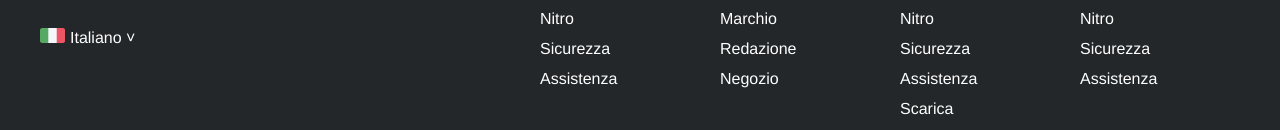
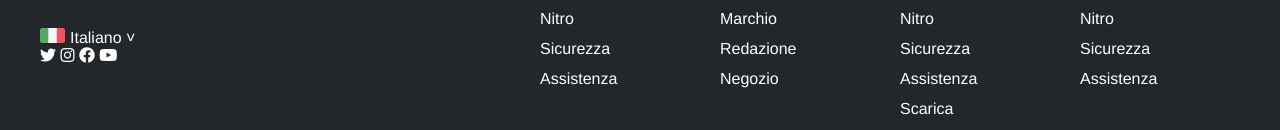
Before and after one commit to MarcoSalvatore91/htmlcss-discord, a plain HTML site: page index.html in a window 1280 px wide. Shown: the part 4357-4487 px from the top of the page. Drawn offline with Linux system fonts and the light colour scheme.

Commit message:
correzione_errori

```diff
--- a/index.html
+++ b/index.html
@@ -8,6 +8,7 @@
     <meta name="description" content="Discord">
     <link rel="icon" href="img/download.png">
     <link rel="stylesheet" href="css/style.css">
+    <link rel="stylesheet" href="https://cdnjs.cloudflare.com/ajax/libs/font-awesome/6.0.0-beta2/css/all.min.css" integrity="sha512-YWzhKL2whUzgiheMoBFwW8CKV4qpHQAEuvilg9FAn5VJUDwKZZxkJNuGM4XkWuk94WCrrwslk8yWNGmY1EduTA==" crossorigin="anonymous" referrerpolicy="no-referrer" />
     <title>Discord</title>
 </head>
 <body>
@@ -111,10 +112,10 @@
                 <h1>Il tuo posto per<br>parlare</h1>
                 <img src="img/ita.png" alt="flag"><span>Italiano &#709;</span>
                 <div id="icon">
+                    <i class="fab fa-twitter"></i>
+                    <i class="fab fa-instagram"></i>
                     <i class="fab fa-facebook"></i>
-                    <img src="" alt="">
-                    <img src="" alt="">
-                    <img src="" alt="">
+                    <i class="fab fa-youtube"></i>
                 </div>
             </div>
             <div class="wd-15">
```
